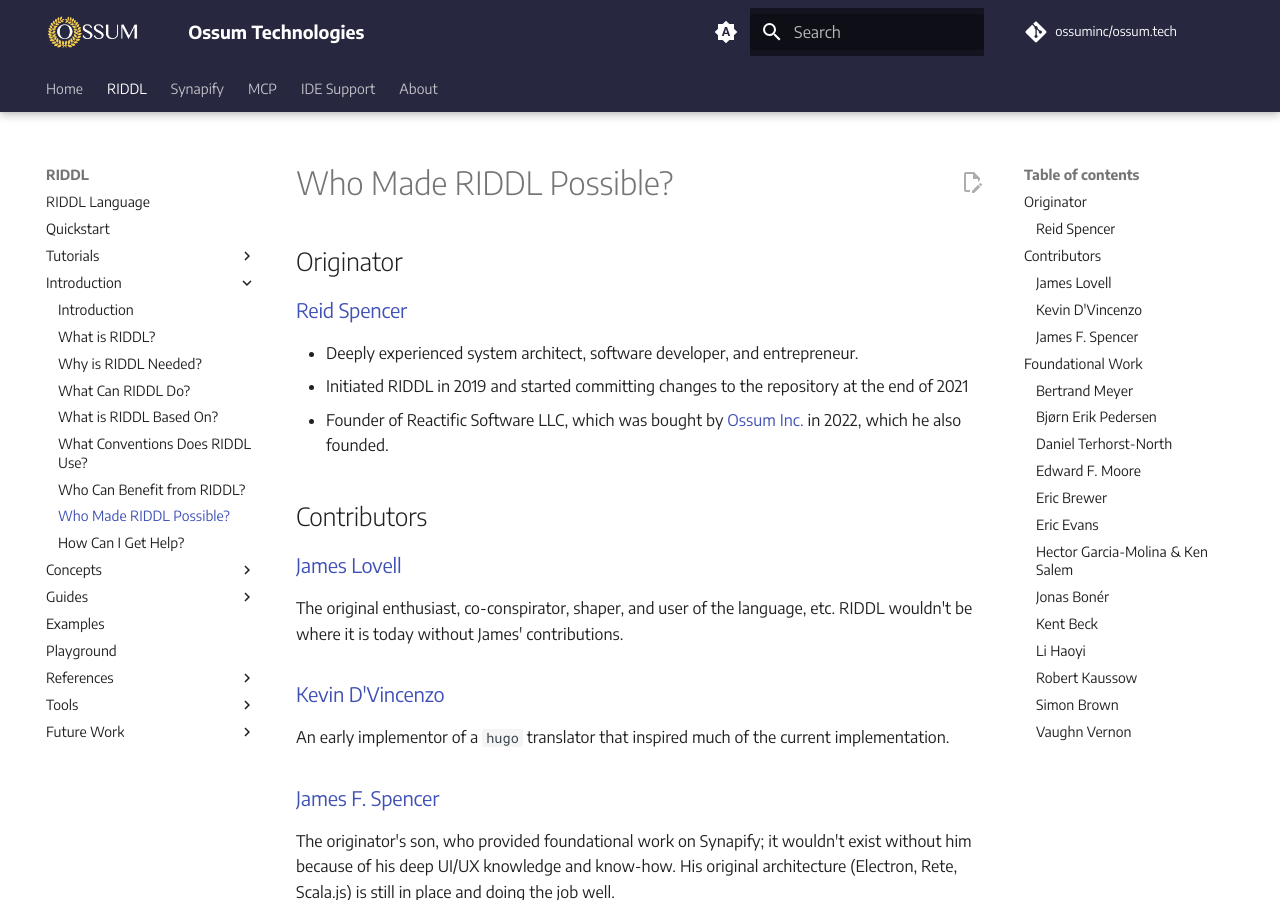
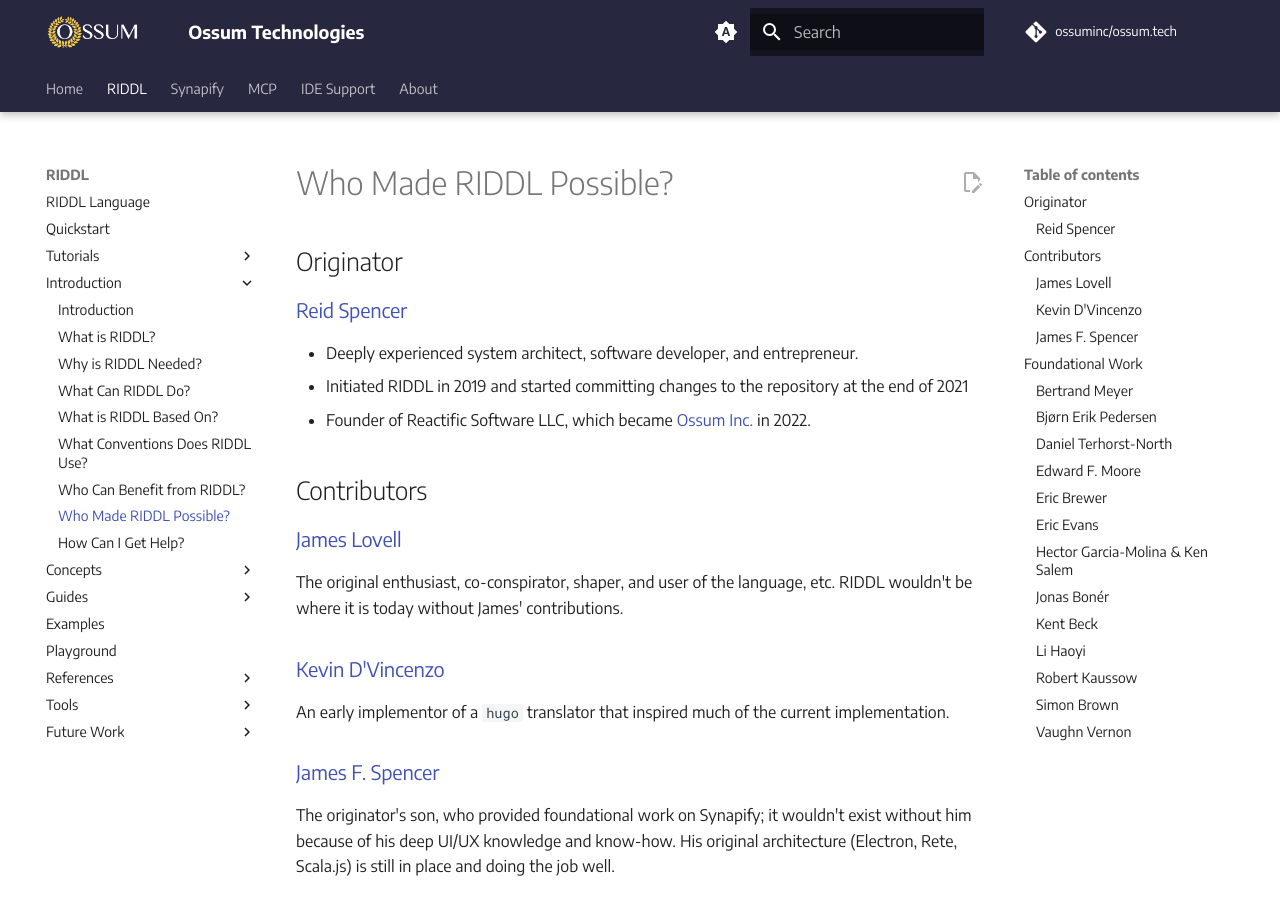
Before and after one commit to ossuminc/ossum.tech, an MkDocs documentation site: the page built from docs/riddl/introduction/who-made-riddl-possible.md, in a window 1280 px wide and 900 px high. Built offline with MkDocs 1.6.1 and Material for MkDocs 9.7.7, drawn with Linux system fonts in a browser that asks for light colours; comment, search, counter and statistics services are not loaded.

Commit message:
Update Reid Spencer's biography for clarity

```diff
--- a/docs/riddl/introduction/who-made-riddl-possible.md
+++ b/docs/riddl/introduction/who-made-riddl-possible.md
@@ -11,8 +11,9 @@
 * Deeply experienced system architect, software developer, and entrepreneur.
 * Initiated RIDDL in 2019 and started committing changes to the repository
   at the end of 2021
-* Founder of Reactific Software LLC, which was bought by
-  [Ossum Inc.](https://ossum.biz/) in 2022, which he also founded.
+* Founder of Reactific Software LLC, which became [Ossum Inc.](https://ossum.biz/)
+  in 2022.
+
 
 ## Contributors
 
```
